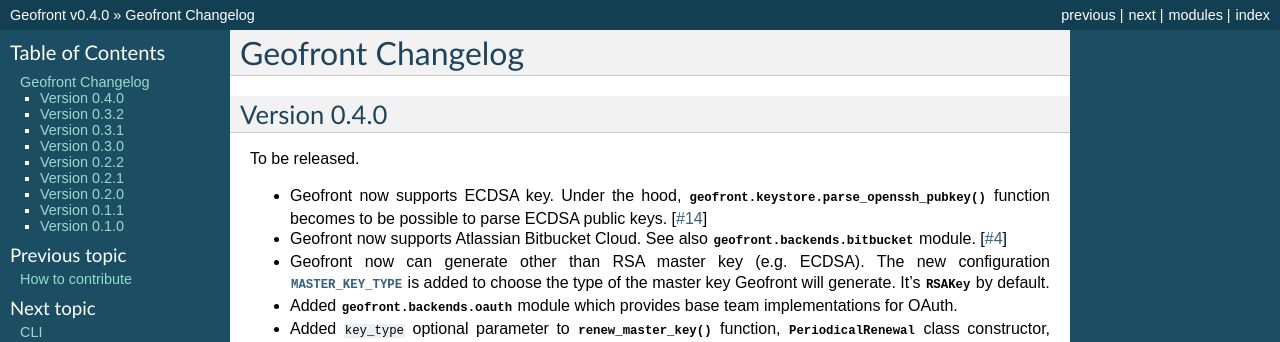
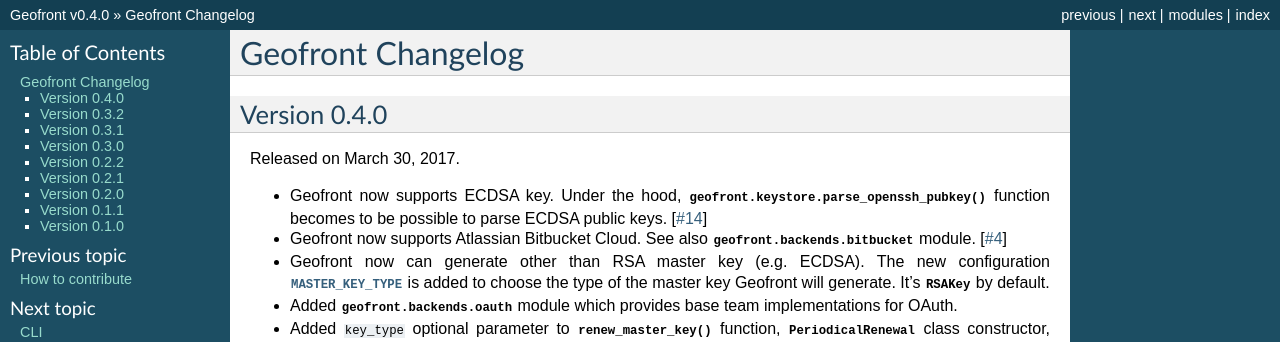
Before and after one commit to geofront-auth/geofront, a Sphinx documentation site: the page built from docs/changes.rst, in a window 1280 px wide and 900 px high. Shown: the top 342 px of the window. Built offline with Sphinx 7.4.7, drawn with Linux system fonts in a browser that asks for light colours; pages that are not in the unit, such as notebooks, are missing from menus.

Commit message:
Release 0.4.0

```diff
--- a/docs/changes.rst
+++ b/docs/changes.rst
@@ -4,7 +4,7 @@
 Version 0.4.0
 -------------
 
-To be released.
+Released on March 30, 2017.
 
 - Geofront now supports ECDSA key.
   Under the hood, :func:`geofront.keystore.parse_openssh_pubkey()` function
```
